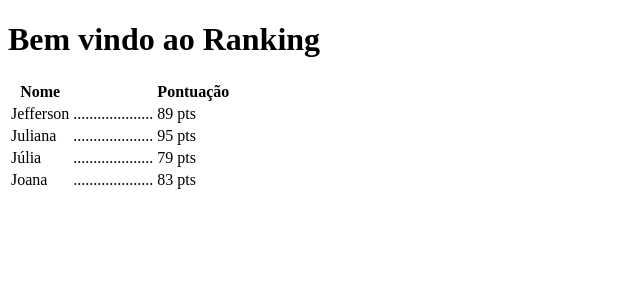
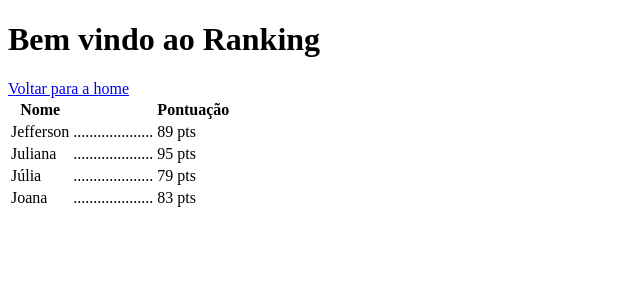
Before and after one commit to jefferson29rodrigues/projeto-vercel, a Next.js app: page /ranking in a window 1280 px wide. Shown: the top 300 px of the page, without its empty margins (0-640 px from the left). Built offline with nearby package versions, Linux system fonts and the light colour scheme.

Commit message:
criado link para voltar a home

```diff
--- a/pages/ranking.js
+++ b/pages/ranking.js
@@ -2,6 +2,8 @@ function Ranking() {
     return (
         <div>
             <h1>Bem vindo ao Ranking</h1>
+
+            <a href="/">Voltar para a home</a>
 
             <table>
                 <thead>
```
